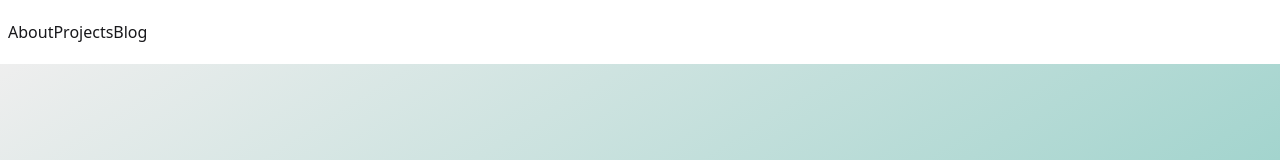
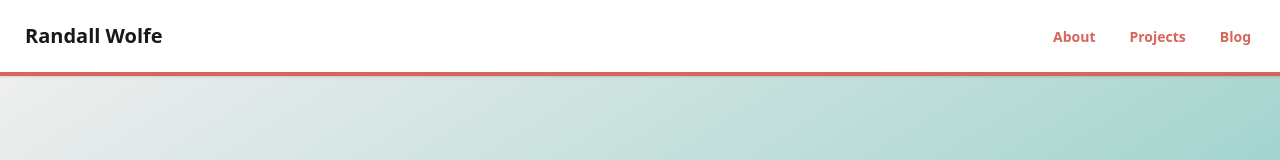
Before and after one commit to raworiginal/portfolio, a React (Vite) app: page / in a window 1280 px wide. Shown: the top 160 px of the page. Built offline with nearby package versions, Linux system fonts and the light colour scheme.

Commit message:
completed navbar

```diff
--- a/src/components/Navbar.jsx
+++ b/src/components/Navbar.jsx
@@ -1,9 +1,41 @@
 function Navbar() {
 	return (
-		<nav className="navbar">
-			<a href="">About</a>
-			<a href="">Projects</a>
-			<a href="">Blog</a>
+		<nav className="navbar border-b-4 border-secondary bg-base-100 shadow-sm">
+			<div className="flex-1">
+				<a className="btn btn-ghost text-xl">Randall Wolfe</a>
+			</div>
+			<div className="flex-none">
+				<ul className="menu menu-horizontal px-1">
+					<div className="hidden md:flex">
+						<li>
+							<a className="btn btn-ghost btn-secondary">About</a>
+						</li>
+						<li>
+							<a className="btn btn-ghost btn-secondary">Projects</a>
+						</li>
+						<li>
+							<a className="btn btn-ghost btn-secondary">Blog</a>
+						</li>
+					</div>
+					<li className="md:hidden">
+						<details>
+							<summary className="btn btn-ghost btn-secondary">Links</summary>
+
+							<ul className="bg-base-100 rounded-t-none p-2">
+								<li>
+									<a className="btn btn-ghost btn-secondary">About</a>
+								</li>
+								<li>
+									<a className="btn btn-ghost btn-secondary">Projects</a>
+								</li>
+								<li>
+									<a className="btn btn-ghost btn-secondary">Blog</a>
+								</li>
+							</ul>
+						</details>
+					</li>
+				</ul>
+			</div>
 		</nav>
 	);
 }
```
